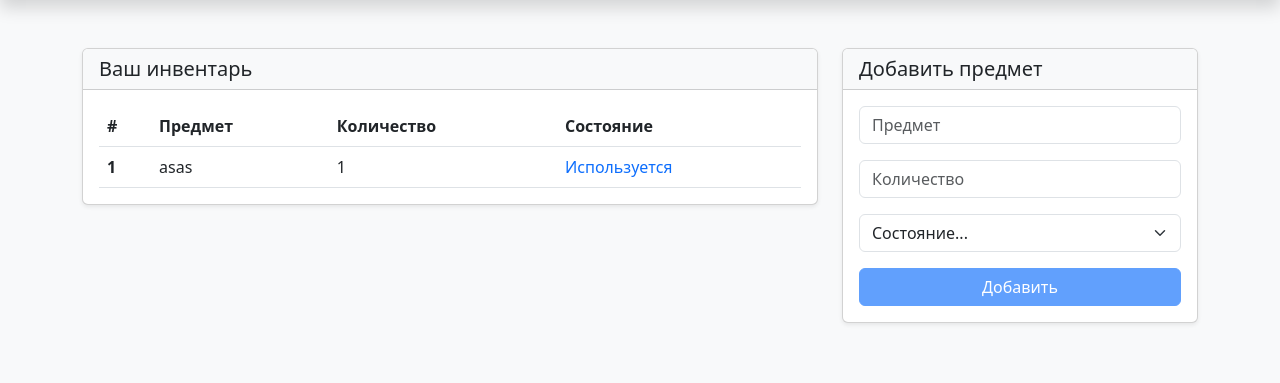
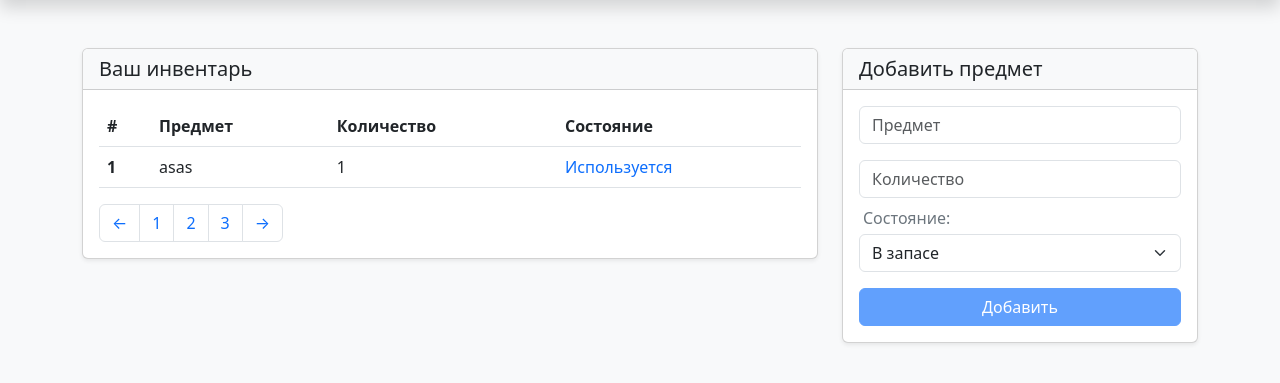
Before and after one commit to BetterLuckNextLife/sportinventory, a Django app: page /inventory/ in a window 1280 px wide. Shown: the part 54-437 px from the top of the page. Run offline with Django 5.2, Linux system fonts and the light colour scheme; a user stored in the database is signed in; data comes from the database, SQL or seed files in the repository; both versions use the stored data as it was after the commit; some libraries are stand-ins or nearby versions.

Commit message:
Добавлена страница профиля
Также незначительно изменены некоторые страницы, на странице инвентаря создан задел под пагинацию.

```diff
--- a/manager/templates/inventory.html
+++ b/manager/templates/inventory.html
@@ -1,4 +1,5 @@
 {% load static %}
+
 <!DOCTYPE html>
 <html lang="ru">
     <head>
@@ -38,14 +39,16 @@
         <!-- Основной контейнер -->
         <div class="container my-5">
             <div class="row">
-                <!-- Секция с таблицей -->
+                <!-- Карточка с таблицей -->
                 <div class="col-lg-8">
-                    <div class="card shadow-sm mb-4">
+                    <div class="card shadow-sm mb-3">
+                        <!-- Заголовок -->
                         <div class="card-header bg-light">
-                            <h5 class="mb-0">Ваш инвентарь</h5>
+                            <h5 class="m-0">Ваш инвентарь</h5>
                         </div>
+                        <!-- Тело -->
                         <div class="card-body p-3">
-                            <table class="table table-hover mb-0">
+                            <table class="table table-hover mb-3">
                                 <thead>
                                     <tr>
                                         <th scope="col">#</th>
@@ -77,6 +80,17 @@
                                     {% endfor %}
                                 </tbody>
                             </table>
+
+                            <!-- Навигация по страницам инвентаря -->
+                            <nav class="align-self-end" aria-label="Page navigation example">
+                                <ul class="pagination m-0">
+                                    <li id="previous" class="page-item"><a class="page-link" href="#">←</a></li>
+                                    <li class="page-item"><a class="page-link" href="#">1</a></li>
+                                    <li class="page-item"><a class="page-link" href="#">2</a></li>
+                                    <li class="page-item"><a class="page-link" href="#">3</a></li>
+                                    <li id="next" class="page-item"><a class="page-link" href="#">→</a></li>
+                                </ul>
+                            </nav>
                         </div>
                     </div>
                 </div>
@@ -95,7 +109,7 @@
                                     <input type="text" class="form-control" name="name" placeholder="Предмет" required>
                                 </div>
                                 <!-- Поле [Количество] -->
-                                <div class="mb-3">
+                                <div class="mb-2">
                                     <input type="number" class="form-control" id="quantityInput" name="quantity" placeholder="Количество" required>
                                     <!-- Ошибка [число не натуральное]-->
                                     <small id="quantityError" class="text-danger mt-1" style="display: none;">
@@ -104,9 +118,9 @@
                                 </div>
                                 <!-- Поле [Состояние] -->
                                 <div class="mb-3">
+                                    <div class="text-secondary m-1">Состояние:</div>
                                     <select id="stateSelect" class="form-select" name="state" required>
-                                        <option selected disabled value="notStated" class="text-secondary">Состояние...</option>
-                                        <option value="inactive" class="text-success">В запасе</option>
+                                        <option value="inactive" class="text-success" selected>В запасе</option>
                                         <option value="active" class="text-primary">Используется</option>
                                         <option value="broken" class="text-danger">Сломано</option>
                                     </select>
--- a/manager/templates/login.html
+++ b/manager/templates/login.html
@@ -39,7 +39,7 @@
                     <button type="submit" class="btn btn-primary w-100">Войти</button>
                 </form>
                 <div class="mt-3 fs-6 text-center text-secondary">
-                    Не зарегистрированы? Тогда вам <a href="{% url 'register' %}" title="Зарегистрироваться">сюда</a>.
+                    Не зарегистрированы? Тогда вам <a class="text-decoration-none" href="{% url 'register' %}" title="Зарегистрироваться">сюда</a>.
                 </div>
             </div>
         </div>
```
Also changed, not shown: manager/templates/profile.html (added, +76 -0 lines), manager/templates/register.html (+5 -4 lines), db.sqlite3.
